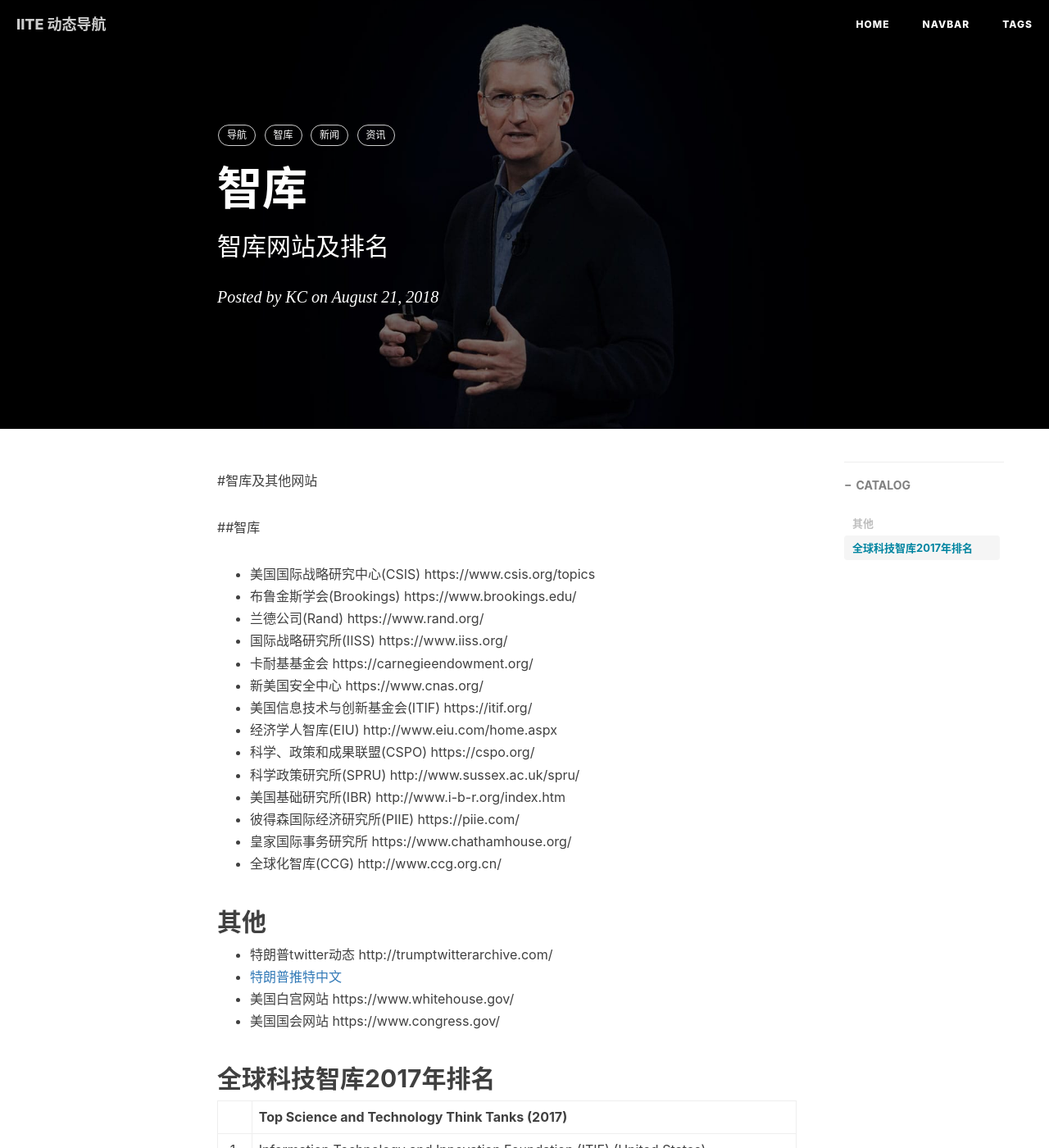
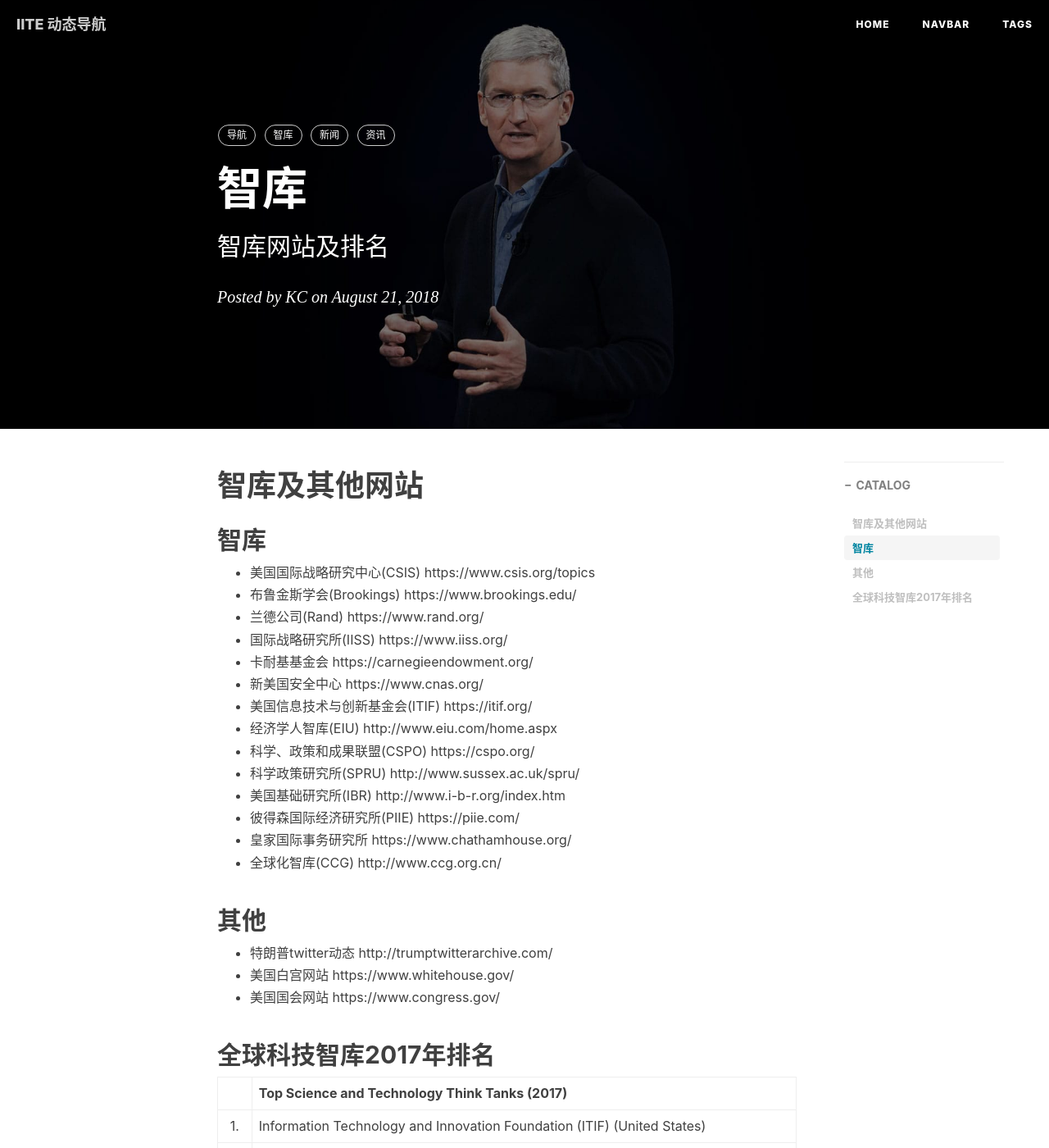
Before and after one commit to kcdyx1/kcdyx1.github.io, a Jekyll site: the page built from _posts/2018-08-21-智库.md, in a window 1280 px wide and 1400 px high. Shown: the whole window at 82% size. Built offline with Jekyll 4.4.1, drawn with Linux system fonts in a browser that asks for light colours; nearby versions of some CDN libraries; comment, search, counter and statistics services are not loaded.

Commit message:
标题符号

```diff
--- a/_layouts/post.html
+++ b/_layouts/post.html
@@ -205,7 +205,7 @@ layout: default
         anchors.options = {
           visible: 'always',
           placement: 'right',
-          icon: '#'
+          icon: '😆'
         };
         anchors.add().remove('.intro-header h1').remove('.subheading').remove('.sidebar-container h5');
     })
--- a/_posts/2018-08-21-智库.md
+++ b/_posts/2018-08-21-智库.md
@@ -12,9 +12,9 @@ tags:
     - 新闻
     - 资讯
 ---
-#智库及其他网站
+# 智库及其他网站
 
-##智库
+## 智库
 
 - 美国国际战略研究中心(CSIS) https://www.csis.org/topics
 - 布鲁金斯学会(Brookings) https://www.brookings.edu/
@@ -34,7 +34,6 @@ tags:
 ## 其他
 
 - 特朗普twitter动态 http://trumptwitterarchive.com/
-- [特朗普推特中文](https://mp.weixin.qq.com/profile?src=3&timestamp=1533191546&ver=1&signature=sSByVfRxv2HLKia*yBiArxSmDpowA5QaBbS*Jc5-RqWywr-d941fgv8l6SJAgSS74NxHJsmnYZP*HIO7mKwkTA==)
 - 美国白宫网站 https://www.whitehouse.gov/
 - 美国国会网站 https://www.congress.gov/
 
```
